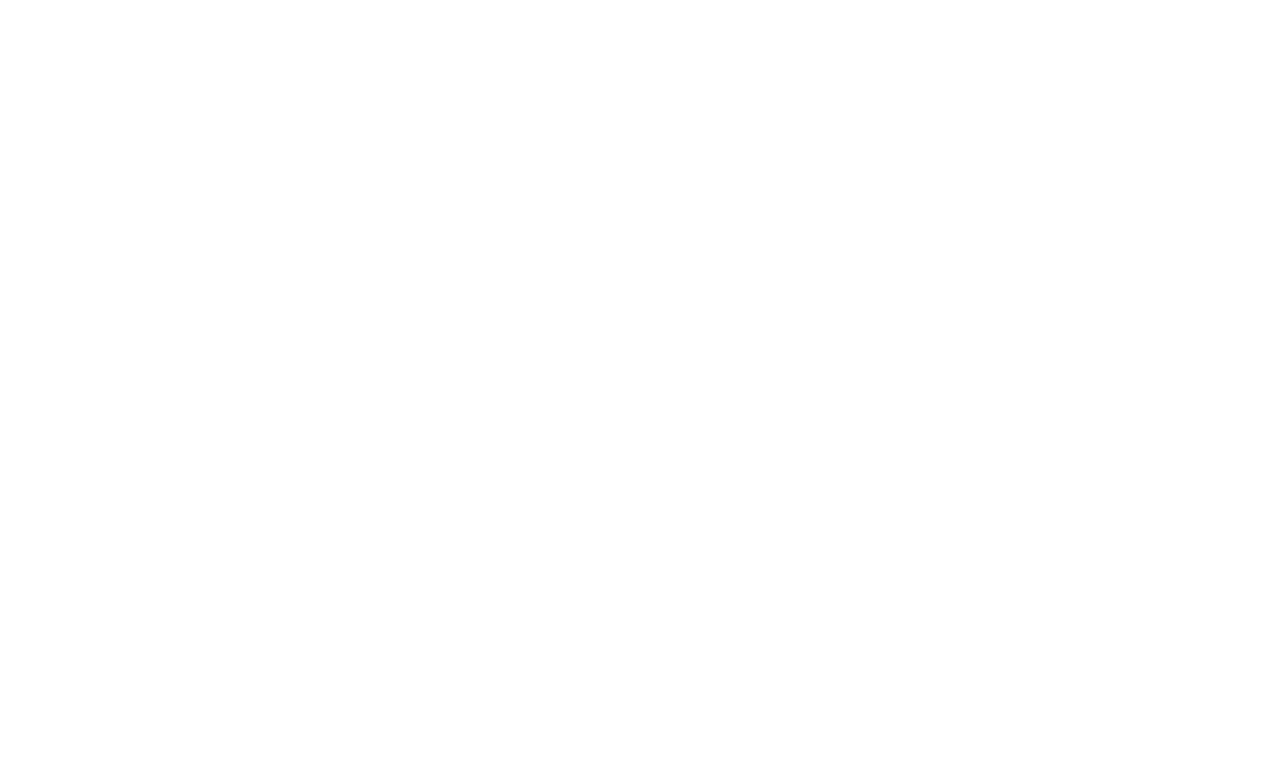
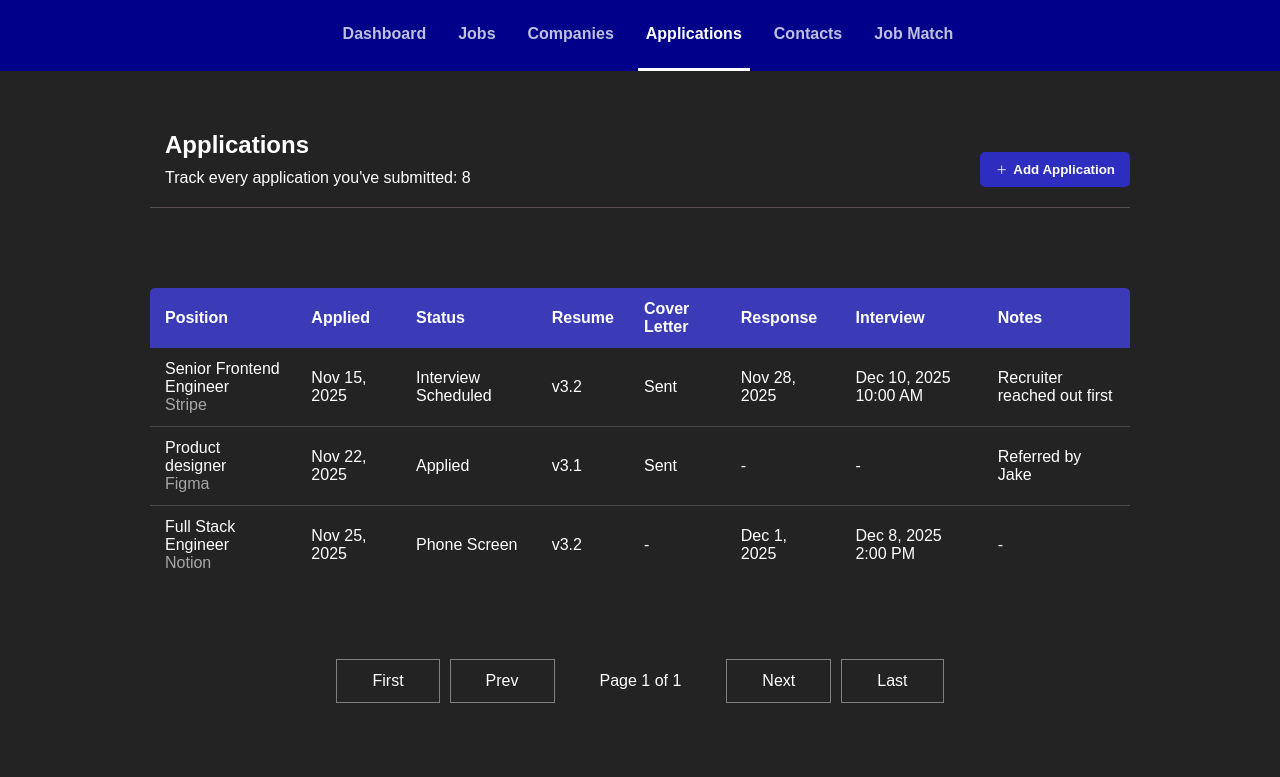
Before and after one commit to kylegutierrez51/job-application-tracker, a Flask app: page /applications/ in a window 1280 px wide. Before the commit the part shown is empty. Shown: the top 777 px of the page. Run offline with Flask 3, Linux system fonts and the light colour scheme.

Commit message:
Make applications template

```diff
--- a/static/js/table.js
+++ b/static/js/table.js
@@ -4,12 +4,12 @@
 function renderTable() {
 
   const currentPagePath = window.location.pathname;
-  const currentHTMLFile = currentPagePath.split('/').pop();
+  const currentHTMLFile = currentPagePath.split('/').filter(Boolean).pop().replace('.html', '');
 
   let tableRows = '';
 
   switch (currentHTMLFile) {
-    case 'jobs.html':
+    case 'jobs':
       jobs.forEach((job, index) => {
         tableRows += `
           <tr data-index="${index}" class="clickable-row">
@@ -24,7 +24,7 @@
         `
       });
       break;
-    case 'companies.html':
+    case 'companies':
       companies.forEach((company, index) => {
         tableRows += `
           <tr data-index="${index}" class="clickable-row">
@@ -40,7 +40,7 @@
         `
       });
       break;
-    case 'applications.html':
+    case 'applications':
       applications.forEach((application, index) => {
         tableRows += `
           <tr data-index="${index}" class="clickable-row">
@@ -60,7 +60,7 @@
         `
       });
       break;
-    case 'contacts.html':
+    case 'contacts':
       contacts.forEach((contact, index) => {
         tableRows += `
           <tr data-index="${index}" class="clickable-row">
@@ -86,23 +86,23 @@
   let data = null;
 
   const currentPagePath = window.location.pathname;
-  const currentHTMLFile = currentPagePath.split('/').pop();
+  const currentHTMLFile = currentPagePath.split('/').filter(Boolean).pop().replace('.html', '');
 
   switch (currentHTMLFile) {
-    case 'jobs.html':
+    case 'jobs':
       data = jobs;
       break;
-    case 'companies.html':
+    case 'companies':
       data = companies;
       break;
-    case 'applications.html':
+    case 'applications':
       data = applications;
       break;
-    case 'contacts.html':
+    case 'contacts':
       data = contacts;
       break;
   }
-  console.log(data.length);
+
   if (data.length > 1) { // supposed to be "data.length > 10", but it's 1 for testing purposes
 
     const pages = Math.floor(data.length / 10) + 1;
--- a/templates/applications.html
+++ b/templates/applications.html
@@ -0,0 +1,222 @@
+{% extends "base.html" %}
+
+{% block title %}Applications{% endblock %}
+
+{% block links %}
+    <link rel="stylesheet" href="../static/styles/subheader.css" />
+    <link rel="stylesheet" href="../static/styles/table.css" />
+    <link rel="stylesheet" href="../static/styles/page-view.css" />
+    <link rel="stylesheet" href="../static/styles/modal.css" />
+    <link rel="stylesheet" href="../static/styles/post-forms/shared-post-form.css" />
+    <link rel="stylesheet" href="../static/styles/post-forms/applications.css" />
+    <link rel="stylesheet" href="../static/styles/detail-modal.css" />
+{% endblock %}
+
+{% block scripts %}
+  <script type="module" src="../static/js/subheader.js" defrer></script>
+  <script type="module" src="../static/js/table.js" defer></script>
+  <script type="module" src="../static/js/modals/form-modal.js" defer></script>
+  <script type="module" src="../static/js/modals/application-detail-modal.js" defer></script>
+
+  <script type="module" src="https://unpkg.com/ionicons@7.1.0/dist/ionicons/ionicons.esm.js" defer></script>
+  <script nomodule src="https://unpkg.com/ionicons@7.1.0/dist/ionicons/ionicons.js" defer></script>
+{% endblock %}
+
+{% block content %}
+  <section class="subheader js-subheader"></section>
+
+  <main class="table-wrapper">
+    <table>
+      <thead>
+        <tr>
+          <th>Position</th>
+          <th>Applied</th>
+          <th>Status</th>
+          <th>Resume</th>
+          <th>Cover Letter</th>
+          <th>Response</th>
+          <th>Interview</th>
+          <th>Notes</th>
+        </tr>
+      </thead>
+      <tbody class="js-table-rows"></tbody>
+    </table>
+  </main>
+
+  <section class="page-view js-page-view"></section>
+
+  <div class="modal-overlay" id="detail-modal-overlay">
+    <div class="container">
+      <div class="container-header">
+        <h3>Application Details</h3>
+        <button class="close-btn" id="close-details-btn">x</button>
+      </div>
+
+      <div class="detail-grid">
+        <div class="detail-field">
+          <label>Position</label>
+          <span id="detail-position" class="detail-view-value"></span>
+          <select id="edit-position" class="detail-edit-select">
+            <option value="" disabled>Select...</option>
+            <option value="Senior Frontend Engineer - Stripe">Senior Frontend Engineer - Stripe</option>
+            <option value="Product Designer - Figma">Product Designer - Figma</option>
+            <option value="Full Stack Engineer - Notion">Full Stack Engineer - Notion</option>
+            <option value="DevRel Engineer - Vercel">DevRel Engineer - Vercel</option>
+            <option value="Backend Engineer - Linear">Backend Engineer - Linear</option>
+            <option value="Site Reliability Engineer - Datadog">Site Reliability Engineer - Datadog</option>
+            <option value="API Engineer - Plaid">API Engineer - Plaid</option>
+          </select>
+        </div>
+        <div class="detail-field">
+          <label>Company</label>
+          <span id="detail-company" class="detail-view-value"></span>
+          <select id="edit-company" class="detail-edit-select">
+            <option value="" disabled>Select...</option>
+            <option value="Stripe">Stripe</option>
+            <option value="Figma">Figma</option>
+            <option value="Notion">Notion</option>
+            <option value="Vercel">Vercel</option>
+            <option value="Linear">Linear</option>
+            <option value="Datadog">Datadog</option>
+            <option value="Plaid">Plaid</option>
+          </select>
+        </div>
+        <div class="detail-field">
+          <label>Applied</label>
+          <span id="detail-applied" class="detail-view-value"></span>
+          <input id="edit-applied" class="detail-edit-input" />
+        </div>
+        <div class="detail-field">
+          <label>Status</label>
+          <span id="detail-status" class="detail-view-value"></span>
+          <select id="edit-status" class="detail-edit-select">
+            <option value="" disabled>Select...</option>
+            <option value="Applied">Applied</option>
+            <option value="Phone Screen">Phone Screen</option>
+            <option value="Interview Scheduled">Interview Scheduled</option>
+            <option value="Offer">Offer</option>
+            <option value="Rejected">Rejected</option>
+          </select>
+        </div>
+        <div class="detail-field">
+          <label>Resume Version</label>
+          <span id="detail-resume" class="detail-view-value"></span>
+          <input id="edit-resume" class="detail-edit-input" />
+        </div>
+        <div class="detail-field">
+          <label>Cover Letter</label>
+          <span id="detail-cover-letter" class="detail-view-value"></span>
+          <input id="edit-cover-letter" class="detail-edit-input" />
+        </div>
+        <div class="detail-field">
+          <label>Response Date</label>
+          <span id="detail-response" class="detail-view-value"></span>
+          <input id="edit-response" class="detail-edit-input" />
+        </div>
+        <div class="detail-field">
+          <label>Interview</label>
+          <span id="detail-interview" class="detail-view-value"></span>
+          <input id="edit-interview" class="detail-edit-input" />
+        </div>
+        <div class="detail-field">
+          <label>Created</label>
+          <span id="detail-created"></span>
+        </div>
+        <div class="detail-field detail-field--full">
+          <label>Notes</label>
+          <span id="detail-notes" class="detail-view-value"></span>
+          <textarea id="edit-notes" class="detail-edit-textarea"></textarea>
+        </div>
+      </div>
+
+      <div class="detail-actions">
+        <button class="delete-btn detail-view-btn">Delete</button>
+        <div class="detail-delete-div">
+          <div class="confirm-delete-text">Delete this record?</div>
+          <button class="delete-confirm-btn">Yes, delete</button>
+          <button class="delete-close-btn">No</button>
+        </div>
+        <button class="edit-btn detail-view-btn">Edit</button>
+        <button class="cancel-edit-btn detail-edit-btn">Cancel</button>
+        <button class="save-btn detail-edit-btn">Save</button>
+      </div>
+    </div>
+  </div>
+
+  <div class="modal-overlay" id="modal-overlay">
+    <div class="container">
+      <div class="container-header">
+        <h3>New Application</h3>
+        <button class="close-btn" id="close-btn">x</button>
+      </div>
+
+      <form>
+        <div class="applications-grid-container">
+          <div class="job-box">
+            <label>Job</label>
+            <select>
+              <option value="" disabled selected>Select...</option>
+              <option value="1">Senior Frontend Engineer - Stripe</option>
+              <option value="2">Product Designer - Figma</option>
+              <option value="3">Full Stack Engineer - Notion</option>
+              <option value="4">DevRel Engineer - Vercel</option>
+              <option value="5">Backend Engineer - Linear</option>
+              <option value="6">Site Reliability Engineer - Datadog</option>
+              <option value="7">API Engineer - Plaid</option>
+            </select>
+          </div>
+
+          <div class="status-box">
+            <label>Status</label>
+            <select>
+              <option value="" disabled selected>Select...</option>
+              <option value="1">Applied</option>
+              <option value="2">Phone Screen</option>
+              <option value="3">Interview Scheduled</option>
+              <option value="4">Offer</option>
+              <option value="5">Rejected</option>
+            </select>
+          </div>
+
+          <div class="applied-date-box">
+            <label>Applied Date</label>
+            <input class="date-input" type="date" />
+          </div>
+
+          <div class="response-date-box">
+            <label>Response Date</label>
+            <input type="date" />
+          </div>
+
+          <div class="resume-box">
+            <label>Resume Version</label>
+            <input />
+          </div>
+
+          <div class="cover-letter-box">
+            <label>Cover Letter Sent</label>
+            <label class="checkbox">
+              <input type="checkbox" />
+              No
+            </label>
+          </div>
+
+          <div class="interview-date-box">
+            <label>Interview Date</label>
+            <input type="datetime-local" />
+          </div>
+
+          <div class="notes-box">
+            <label>Notes</label>
+            <textarea></textarea>
+          </div>
+        </div>
+      </form>
+
+      <div class="options">
+        <button id="cancel-btn" class="cancel-btn">Cancel</button>
+        <button id="create-btn" class="create-btn">Create</button>
+      </div>
+    </div>
+  </div>
+{% endblock %}
--- a/templates/dashboard.html
+++ b/templates/dashboard.html
@@ -9,7 +9,6 @@
 
 
 {% block scripts %}
-  <script type="module" src="../static/js/header.js" defer></script>
   <script type="module" src="../static/js/dashboard.js" defer></script>
 {% endblock %}
 
--- a/views/applications.html
+++ b/views/applications.html
@@ -146,7 +146,7 @@
       </div>
     </div>
 
-    <dialog class="modal-overlay" id="modal-overlay">
+    <div class="modal-overlay" id="modal-overlay">
       <div class="container">
         <div class="container-header">
           <h3>New Application</h3>
@@ -221,6 +221,6 @@
           <button id="create-btn" class="create-btn">Create</button>
         </div>
       </div>
-    </dialog>
+    </div>
   </body>
 </html>
--- a/views/contacts.html
+++ b/views/contacts.html
@@ -119,7 +119,7 @@
       </div>
     </div>
 
-    <dialog class="modal-overlay" id="modal-overlay">
+    <div class="modal-overlay" id="modal-overlay">
       <div class="container">
         <div class="container-header">
           <h3>New Contact</h3>
@@ -184,6 +184,6 @@
           <button id="create-btn" class="create-btn">Create</button>
         </div>
       </div>
-    </dialog>
+    </div>
   </body>
 </html>
```
